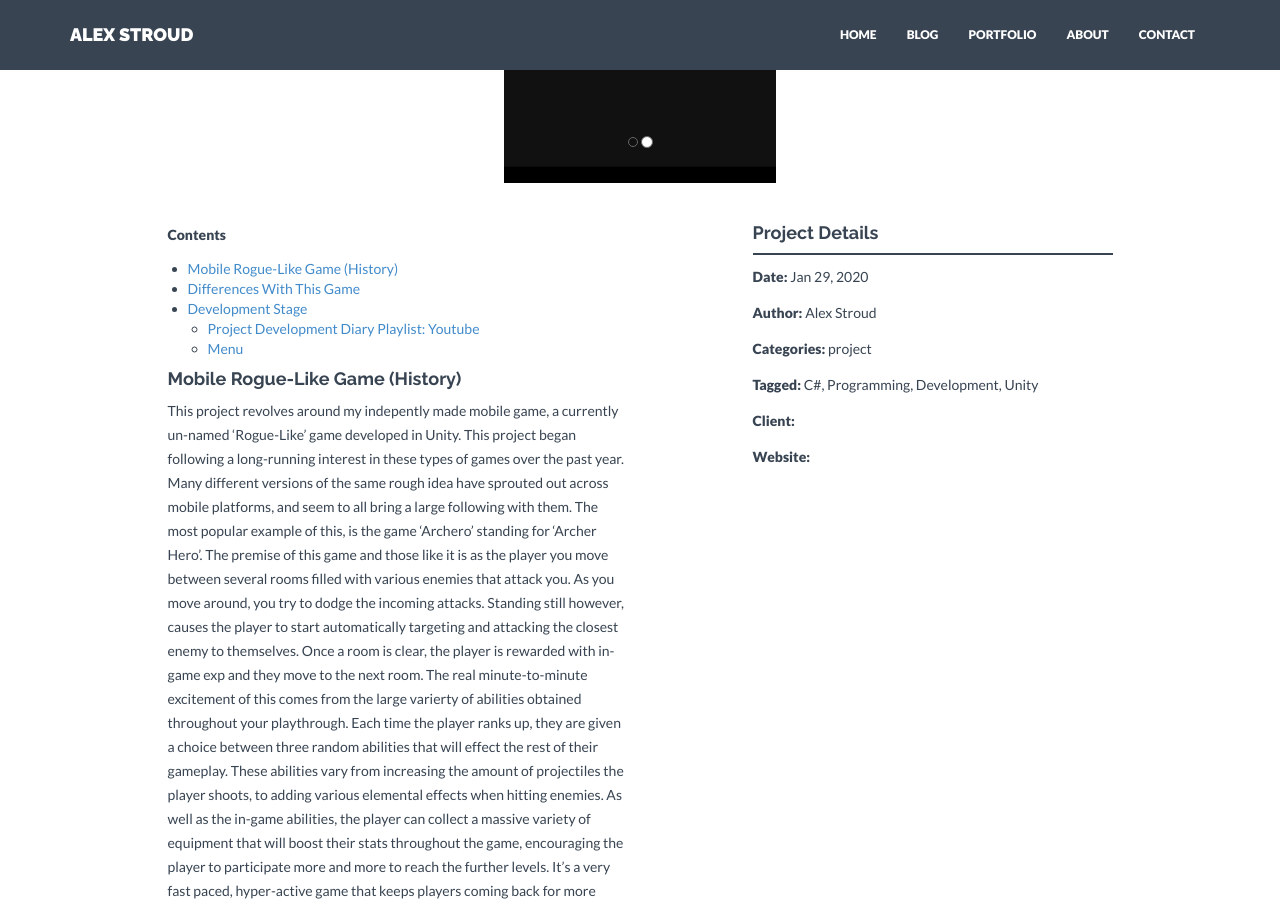
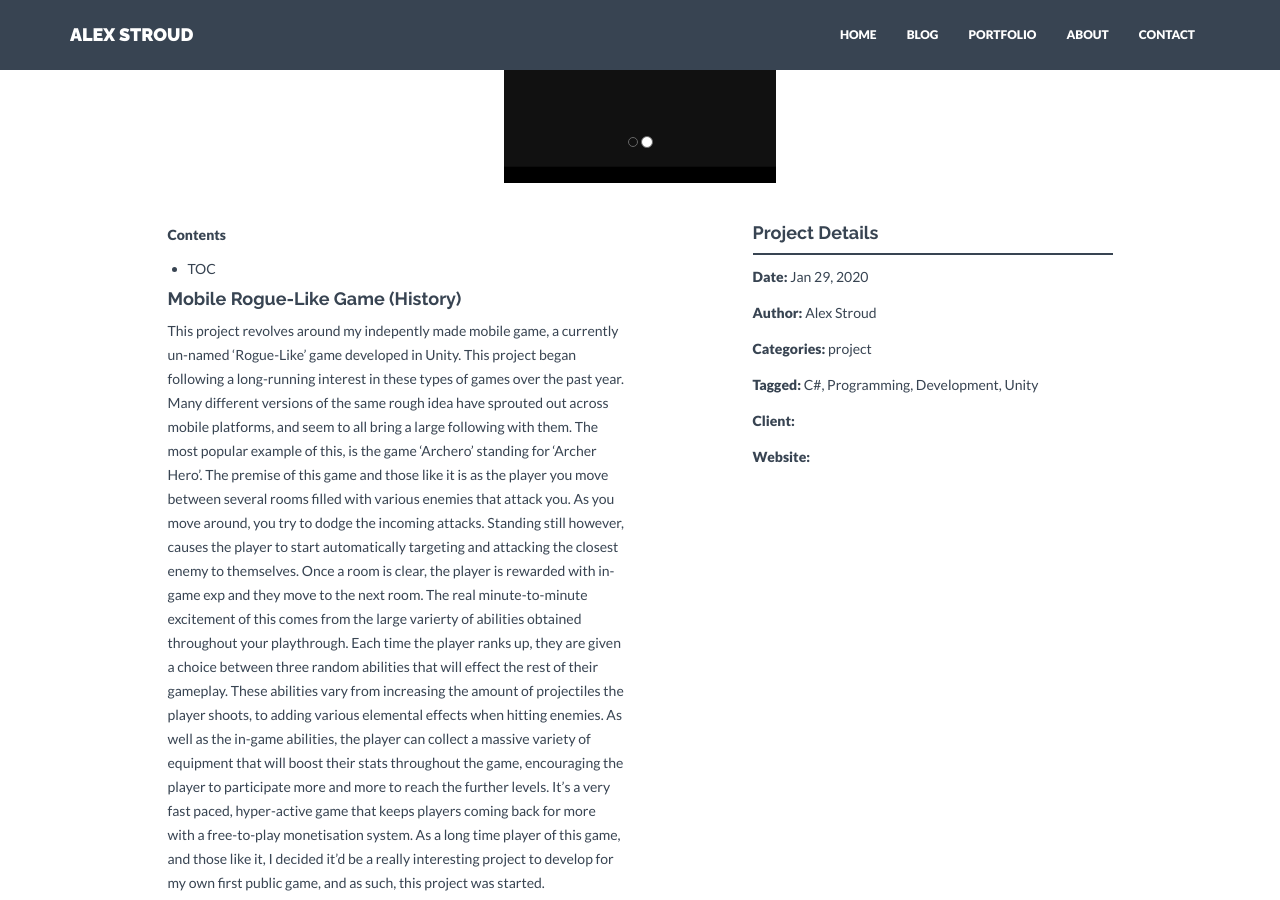
Before and after one commit to Stroudie2/Stroudie2.github.io, a Jekyll site: the page built from _projects/2020-08-12-mobile-roguelike-game.markdown, in a window 1280 px wide and 900 px high, scrolled down 643 px. Built offline with Jekyll 4.4.1, drawn with Linux system fonts in a browser that asks for light colours; nearby versions of some CDN libraries.

Commit message:
Update 2020-08-12-mobile-roguelike-game.markdown

```diff
--- a/_projects/2020-08-12-mobile-roguelike-game.markdown
+++ b/_projects/2020-08-12-mobile-roguelike-game.markdown
@@ -14,9 +14,8 @@ tagged: C#, Programming, Development, Unity
 
 ---
 **Contents**
-* TOC
-* test
-{:toc}
+*  TOC
+{:.no_toc}
 
 #### Mobile Rogue-Like Game (History)
 
```
